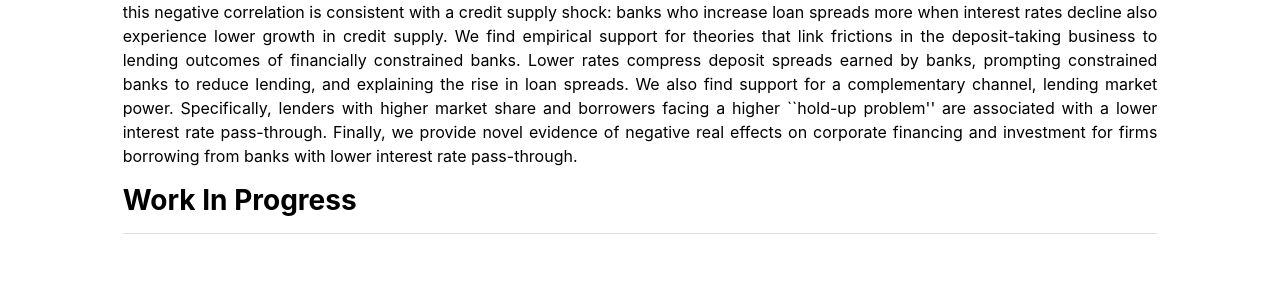
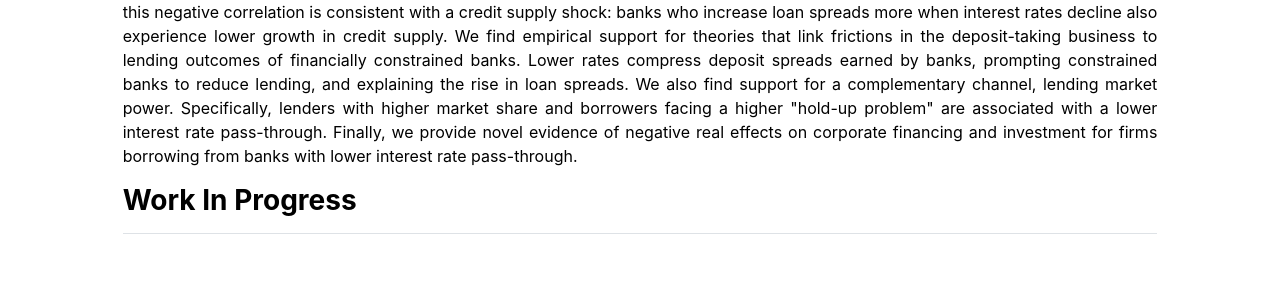
Before and after one commit to antoinehubertdefraisse/antoinehubertdefraisse.github.io, a Jekyll site: the page built from index.md, in a window 1280 px wide and 900 px high, scrolled down 1583 px. Shown: the part 306-591 px from the top of the window. Built offline with Jekyll 4.4.1, drawn with Linux system fonts in a browser that asks for light colours; some of the changed text lies outside the part shown.

```diff
--- a/_layouts/home.html
+++ b/_layouts/home.html
@@ -64,7 +64,13 @@ This work proposes a framework to study the risk-benefit trade-off of quantitati
 	  <p>with Pierre Dubuis (Bank of England)</p>
         <p>
  <p align="justify"> <u><em>Abstract:</em></u>
-We present evidence that loan spreads earned by banks  over marketable interest rates are, in the French business lending context, inversely related to the level of short-term interest rates. Controlling for the pricing of credit and interest rate risks, we show that this negative correlation is consistent with a credit supply shock: banks who increase loan spreads more when interest rates decline also experience lower growth in credit supply. We find empirical support for theories that link frictions in the deposit-taking business to lending outcomes of financially constrained banks. Lower rates compress deposit spreads earned by banks, prompting constrained banks to reduce lending, and explaining the rise in loan spreads. We also find support for a complementary channel, lending market power. Specifically, lenders with higher market share and borrowers facing a higher ``hold-up problem'' are associated with a lower interest rate pass-through. Finally, we provide novel evidence of negative real effects on corporate financing and investment for firms borrowing from banks with lower interest rate pass-through.</p>
+We present evidence that loan spreads earned by banks  over marketable interest rates are, in the French business lending context, inversely related to the level of short-term interest rates.
+Controlling for the pricing of credit and interest rate risks, we show that this negative correlation is consistent with a credit supply shock: banks who increase loan spreads more when interest rates decline also experience lower growth in credit supply.
+We find empirical support for theories that link frictions in the deposit-taking business to lending outcomes of financially constrained banks.
+Lower rates compress deposit spreads earned by banks, prompting constrained banks to reduce lending, and explaining the rise in loan spreads.
+We also find support for a complementary channel, lending market power.
+Specifically, lenders with higher market share and borrowers facing a higher "hold-up problem" are associated with a lower interest rate pass-through.
+Finally, we provide novel evidence of negative real effects on corporate financing and investment for firms borrowing from banks with lower interest rate pass-through.</p>
   </div>
   <div>
     <h3 class="fw-bold border-bottom pb-3 mb-5">Work In Progress</h3>
```
